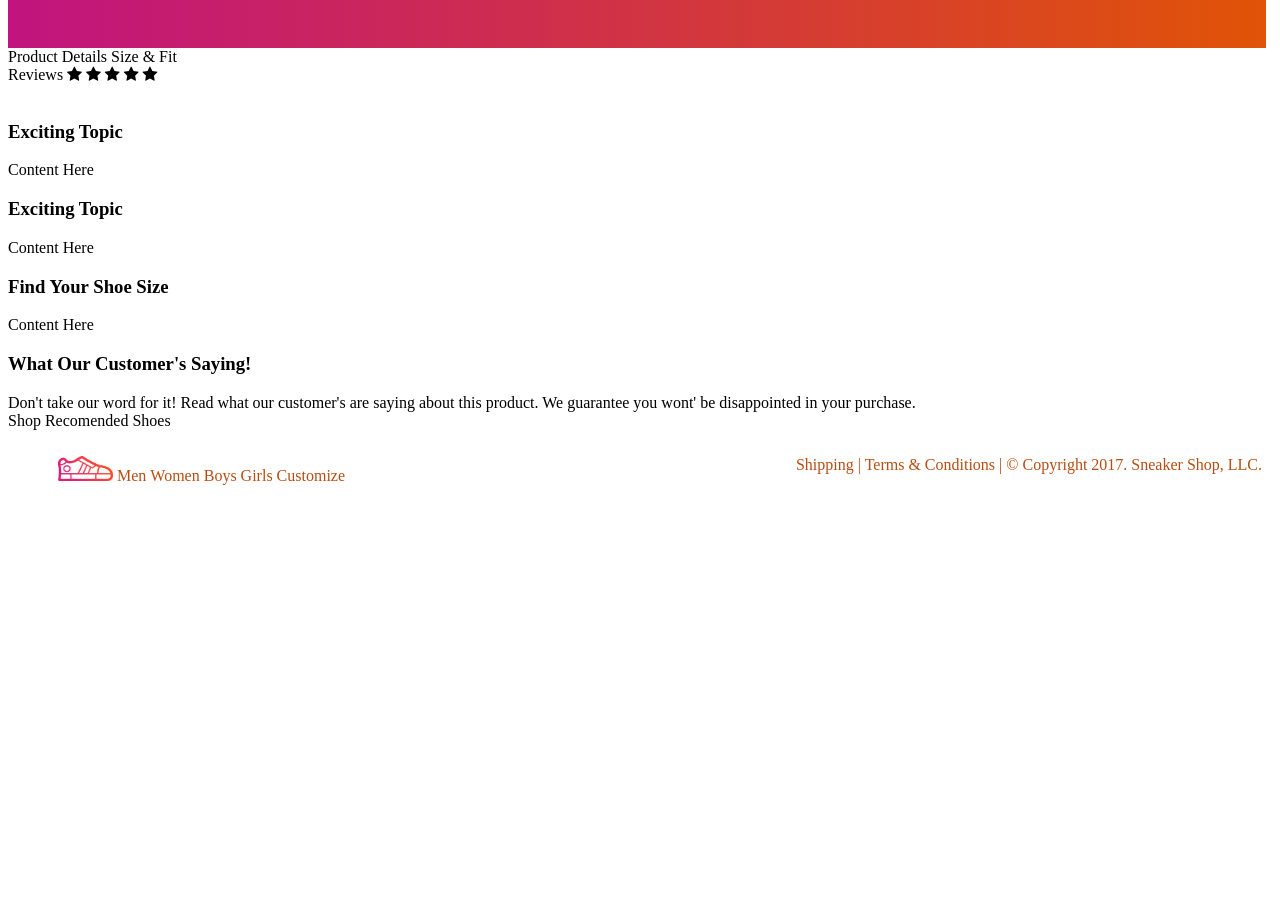
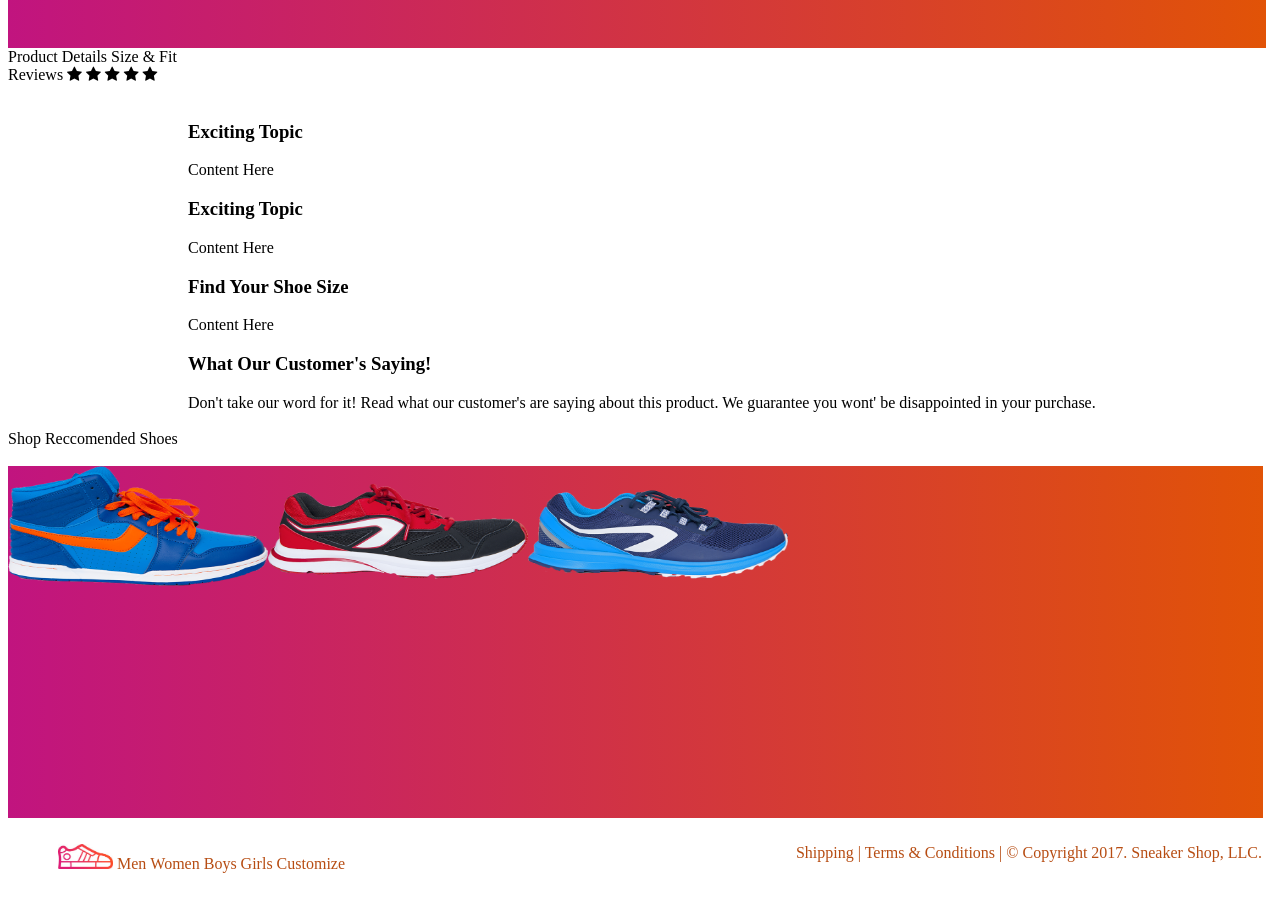
Before and after one commit to JGrant024/Quick-Sneakers, a plain HTML site: page index.html in a window 1280 px wide. Shown: the part 494-1400 px from the top of the page. Before the commit the page ends 1012 px from the top, so only its background shows below. Drawn offline with Linux system fonts and the light colour scheme.

Commit message:
updated final container, added additional imgages

```diff
--- a/index.html
+++ b/index.html
@@ -52,8 +52,8 @@
 
           <p class="lorem">
             ursus sed a a adipiscing molestie a est ridiculus aptent etiam netus
-          quis asispiscing bibendum eleifend parturient aptent a a vulputate nam
-          justo nec nam scelerisque.
+            quis asispiscing bibendum eleifend parturient aptent a a vulputate
+            nam justo nec nam scelerisque.
           </p>
           <div>Read The Reviews</div>
           <div class="money">$120.00</div>
@@ -62,8 +62,10 @@
       </div>
     </div>
     <div class="container3">
-      <div class="product">Product Details
-      <div class="size">Size & Fit
+      <div class="product">
+        Product Details
+        <div class="size">
+          Size & Fit
           <div class="reviews">
             Reviews
             <span class="fa fa-star checked"></span>
@@ -74,23 +76,43 @@
           </div>
         </div>
       </div>
-<br>
+      <br />
 
-<h3 class="topic1">Exciting Topic</h3>
-<div>Content Here</div>
+      <h3 class="topic">Exciting Topic</h3>
+      <div class="content">Content Here</div>
 
-<h3 class="topic2">Exciting Topic</h3>
-<div>Content Here</div>
+      <h3 class="topic">Exciting Topic</h3>
+      <div class="content">Content Here</div>
 
-<h3>Find Your Shoe Size</h3>
-<div>Content Here</div>
+      <h3 class="topic">Find Your Shoe Size</h3>
+      <div class="content">Content Here</div>
 
-<h3>What Our Customer's Saying!</h3>
-<div>Don't take our word for it! Read what our customer's are saying about this product. We guarantee you wont' be disappointed in your purchase. </div>
-
-<div>Shop Recomended Shoes</div>
+      <h3 class="topic">What Our Customer's Saying!</h3>
+      <div class="content">
+        Don't take our word for it! Read what our customer's are saying about
+        this product. We guarantee you wont' be disappointed in your purchase.
+      </div>
+      <br />
+      <div class="reccomended">Shop Reccomended Shoes</div>
+      <br />
       <div class="lastContainer">
-
+        <div class="shoes">
+          <img
+            src="assests/day-1-shoe2.png"
+            alt="day-1-shoe2"
+            class="day-1-shoe2"
+          />
+          <img
+            src="assests/day-1-shoe3.png"
+            alt="day-1-shoe2"
+            class="day-1-shoe3"
+          />
+          <img
+            src="assests/day-1-shoe4.png"
+            alt="day-1-shoe4"
+            class="day-1-shoe4"
+          />
+        </div>
       </div>
 
       <footer>
@@ -109,13 +131,14 @@
             <div class="bottomNav-right">
               <li>
                 <a href="#"
-                >Shipping | Terms & Conditions | © Copyright 2017. Sneaker Shop,
-                LLC.</a
+                  >Shipping | Terms & Conditions | © Copyright 2017. Sneaker
+                  Shop, LLC.</a
                 >
               </li>
             </div>
           </ul>
         </nav>
       </footer>
+    </div>
   </body>
 </html>
--- a/main.css
+++ b/main.css
@@ -93,7 +93,7 @@ h2 {
 
 .money {
   float: left;
-  color: white  ;
+  color: white;
 }
 
 button {
@@ -102,8 +102,46 @@ button {
   border-radius: 12px;
 }
 
+.topic {
+  padding-left: 180px;
+}
+
+.content {
+  padding-left: 180px;
+}
+
 .checked {
   color: to right, rgb(177, 4, 111), rgb(183, 77, 19);
+}
+
+.lastContainer {
+  display: flex;
+  background-image: linear-gradient(
+    to right,
+    rgb(193, 20, 127),
+    rgb(225, 83, 7)
+  );
+  text-overflow: wrap;
+  height: 352px;
+  width: 1255px;
+}
+
+.shoes {
+  display: flex;
+}
+
+.day-1-shoe2 {
+  width: 260px;
+  height: 120px;
+}
+
+.day-1-shoe3 {
+  width: 260px;
+  height: 120px;
+}
+.day-1-shoe4 {
+  width: 260px;
+  height: 120px;
 }
 
 .footer {
```
Lines whose indentation alone changed are shown as unchanged.
